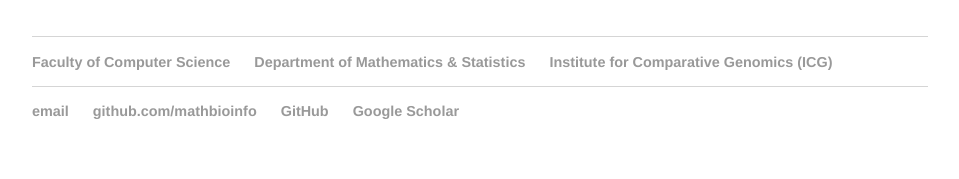
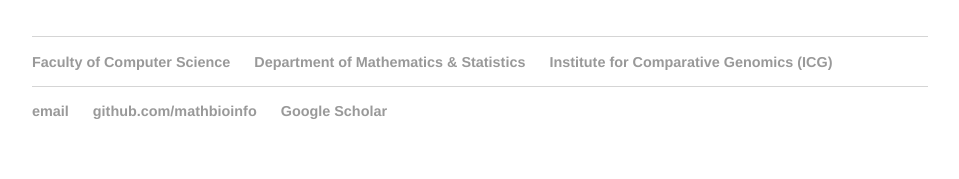
Before and after one commit to MathBioInfo/amjadkhan, a Jekyll site: the page index.html, which Jekyll copies as it is, in a window 1280 px wide. Shown: the part 1116-1295 px from the top of the page, without its empty margins (160-1119 px from the left). Built offline with Jekyll 4.4.1, drawn with Linux system fonts in a browser that asks for light colours.

Commit message:
Update index.html

```diff
--- a/index.html
+++ b/index.html
@@ -80,7 +80,6 @@
     		<ul>
         		<li><a href="mailto:ghazanamjad@gmail.com">email</a></li>
         		<li><a href="https://github.com/MathBioInfo" target="_blank">github.com/mathbioinfo</a></li>
-			<li><a href="https://github.com/ppxasjsm" class="icon style2 fa-github"><span class="label">GitHub</span></a></li>
 			<li><a href="https://scholar.google.com/citations?user=2z2SKAUAAAAJ&hl=en" target="_blank">Google Scholar</a></li>
 			</ul>
 		</footer>
```
